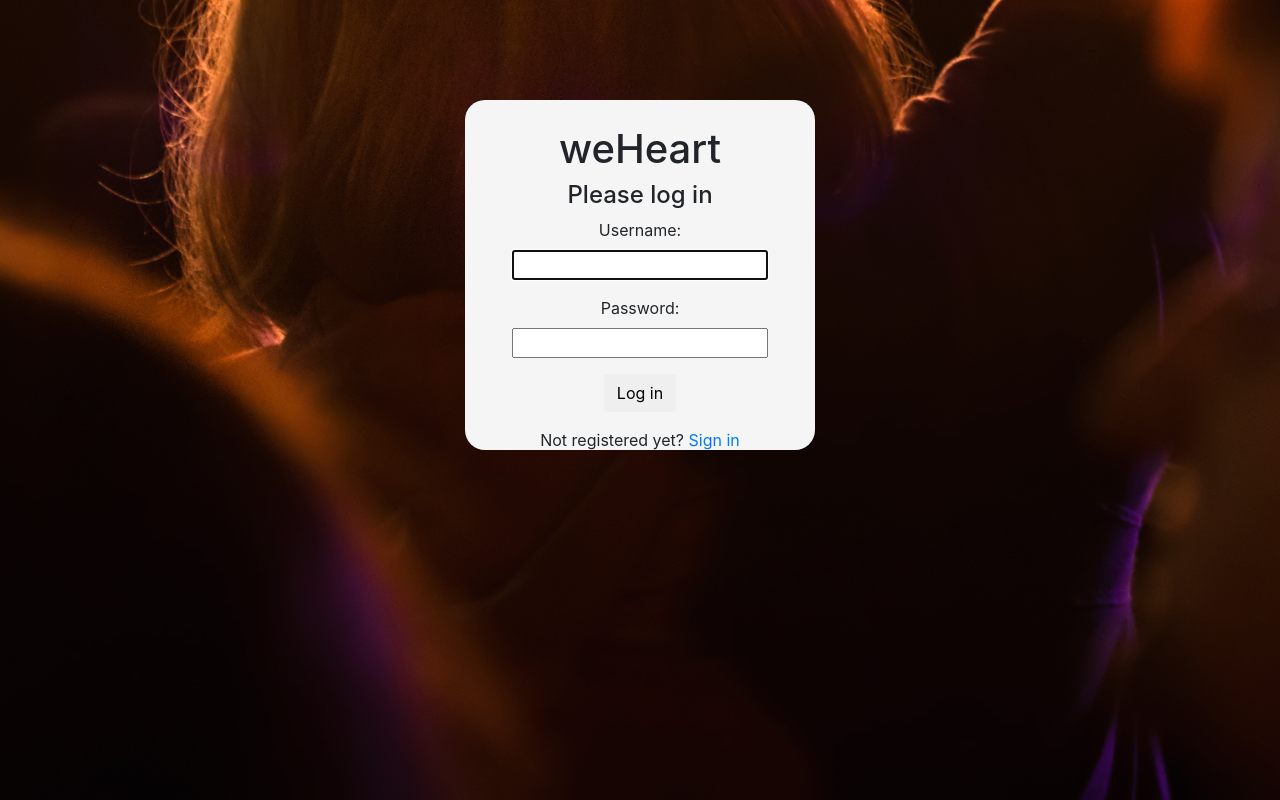
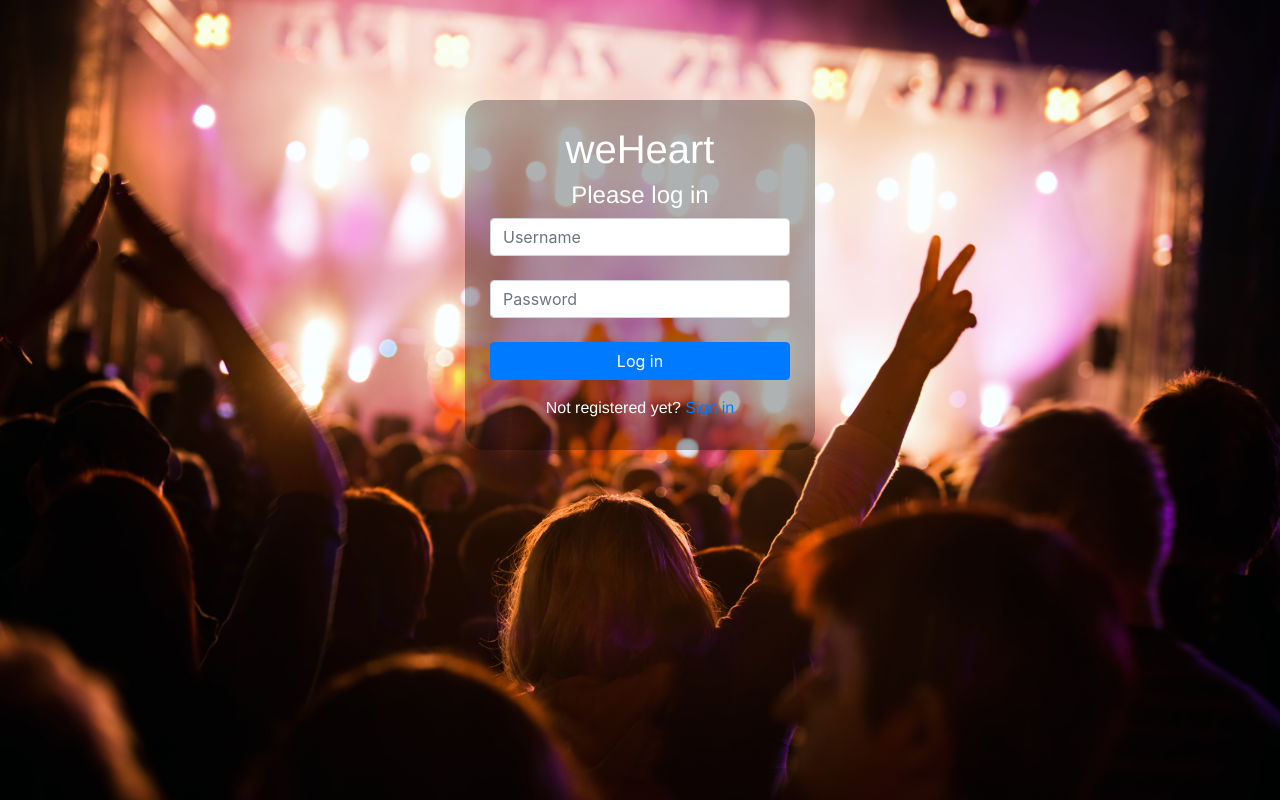
Before and after one commit to MagallanesFito/weheart, a Django app: page /webapp/ in a window 1280 px wide. Run offline with Django 3.2, Linux system fonts and the light colour scheme; some libraries are stand-ins or nearby versions.

Commit message:
estilizado form login

```diff
--- a/webapp/forms.py
+++ b/webapp/forms.py
@@ -2,8 +2,17 @@ from django.contrib.auth.forms import UserCreationForm
 from webapp.models import UserProfile
 from django.contrib.auth.models import User
 from django import forms
+from django.contrib.auth.forms import AuthenticationForm
 
-
+class LoginForm(AuthenticationForm):
+	username=forms.CharField(widget=forms.TextInput(attrs={
+		'class':'form-control username_form',
+		'placeholder': 'Username',
+		}))
+	password=forms.CharField(widget=forms.PasswordInput(attrs={
+		'class':'form-control username_form',
+		'placeholder': 'Password'
+		}))
 
 class RegistrationForm(UserCreationForm):
 	email = forms.EmailField(required=True)
--- a/webapp/templates/webapp/home.html
+++ b/webapp/templates/webapp/home.html
@@ -1,17 +1,32 @@
 {% load static%}
 <head><link rel="stylesheet" href="https://stackpath.bootstrapcdn.com/bootstrap/4.1.3/css/bootstrap.min.css" integrity="sha384-MCw98/SFnGE8fJT3GXwEOngsV7Zt27NXFoaoApmYm81iuXoPkFOJwJ8ERdknLPMO" crossorigin="anonymous">
 <title>weHeart</title>
+<link rel="stylesheet" type="text/css" href="{% static 'webapp/style.css'%}">
 <style type="text/css">
 #parent{
 	margin-top: 100px;
 	width: 350px;
 	height: 350px;
-	background-color: #f5f5f5;
+	background-color: rgba(0, 0, 0, 0.3);
 	padding: 25px;
 	border-radius: 20px;
 }
+p,h1,h4{
+	font-family: Helvetica;
+	color: white;
+}
 body{
-	background: url(bg_image.jpg) bottom center no-repeat;
+	background: url("{% static 'webapp/bg_image.jpg'%}") no-repeat center center fixed;
+	background-size: cover;
+	-webkit-background-size: cover;
+  -moz-background-size: cover;
+  -o-background-size: cover;
+}
+/*input{
+    border-radius: 4px;
+}*/
+.username_form{
+	/*border: 5px solid red;*/
 }
 </style>
 </head>
@@ -22,8 +37,10 @@ body{
 		<h1>weHeart</h1>
 		<h4>Please log in</h4>
 		{%csrf_token%}
-		{{form.as_p}}
-		<button type="submit" class="btn btn-default">Log in</button>
+		<!--{{form.as_p}}-->
+		{{form.username}}<br>
+		{{form.password}}<br>
+		<button type="submit" class="btn btn-md btn-primary btn-block">Log in</button>
 	</form>
 	<p>Not registered yet? <a href="{% url 'webapp:register'%}"> Sign in</a></p>
 	</div>
--- a/webapp/urls.py
+++ b/webapp/urls.py
@@ -6,10 +6,11 @@ from django.contrib.auth.views import (
 )
 from django.conf import settings
 from django.conf.urls.static import static
+from webapp.forms import LoginForm
 
 app_name = 'webapp'
 urlpatterns = [
-	path('',LoginView.as_view(template_name='webapp/home.html'),name="home"), #index incluye el formulario de log in
+	path('',LoginView.as_view(template_name='webapp/home.html',authentication_form=LoginForm),name="home"), #index incluye el formulario de log in
 	path('logout',LogoutView.as_view(template_name='webapp/logout.html'),name="logout"),
 	path('register/',views.register,name="register"),
 	path('dashboard/',views.dashboard,name="dashboard"),
```
